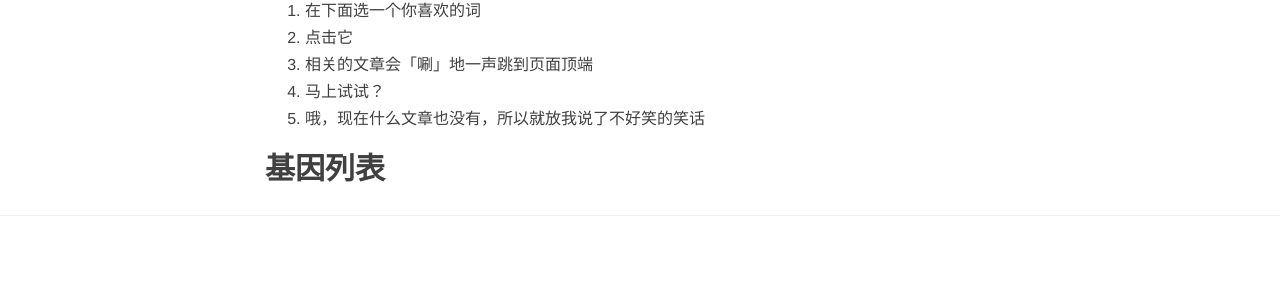
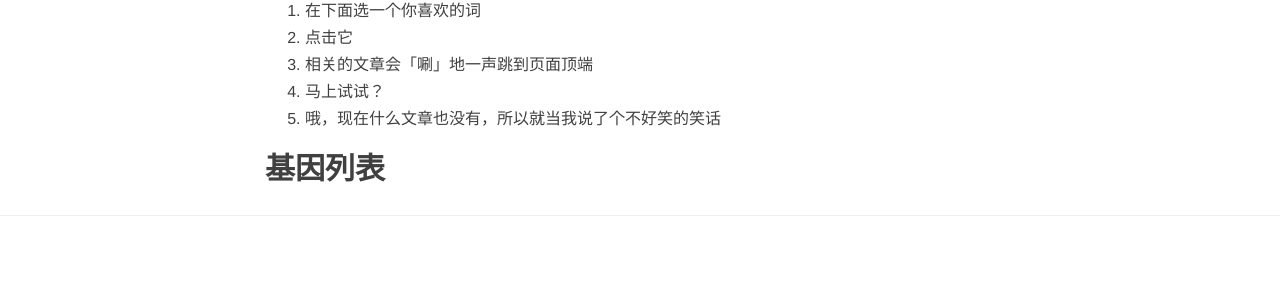
Before and after one commit to junyahuang/junyahuang.github.io, a Jekyll site: the page built from tags.md, in a window 1280 px wide. Shown: the part 514-801 px from the top of the page. Built offline with Jekyll 4.4.1, drawn with Linux system fonts in a browser that asks for light colours; nearby versions of some CDN libraries; library files that are not in the unit come from our copies.

Commit message:
Update tags.md

```diff
--- a/tags.md
+++ b/tags.md
@@ -11,7 +11,7 @@ header-img: "img/semantic.jpg"
 2. 点击它
 3. 相关的文章会「唰」地一声跳到页面顶端
 4. 马上试试？
-5. 哦，现在什么文章也没有，所以就放我说了不好笑的笑话
+5. 哦，现在什么文章也没有，所以就当我说了个不好笑的笑话
 
 ##基因列表
 
```
